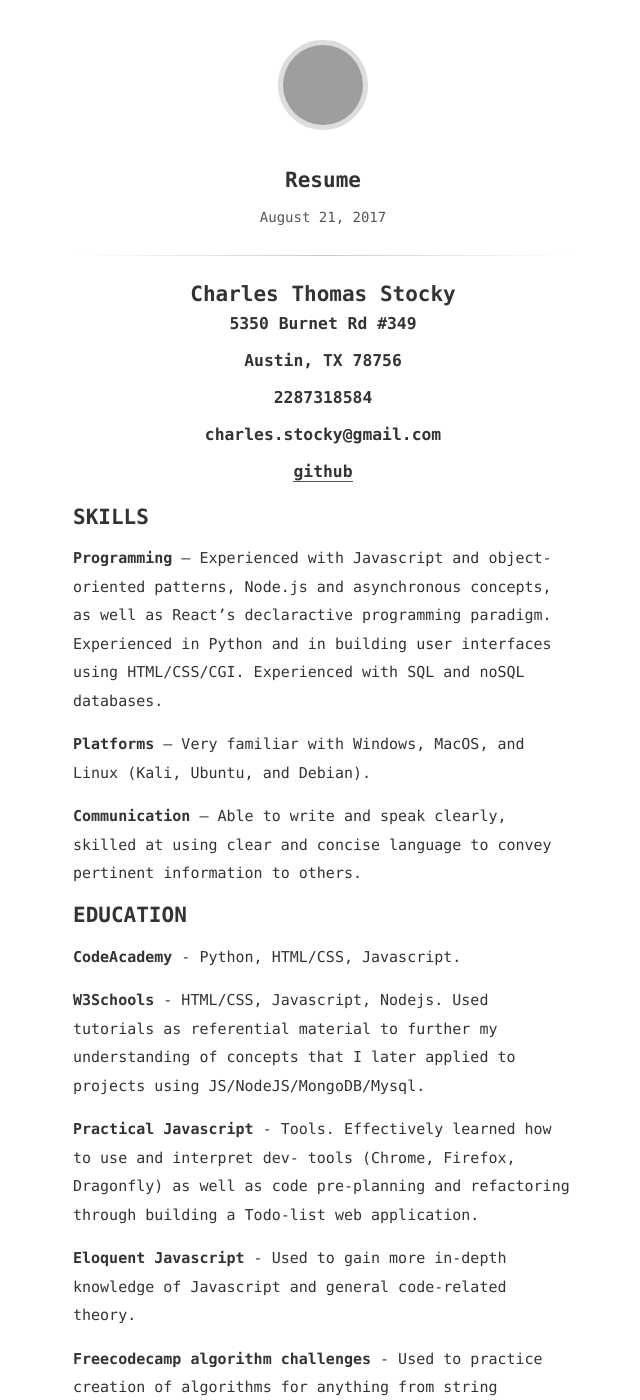
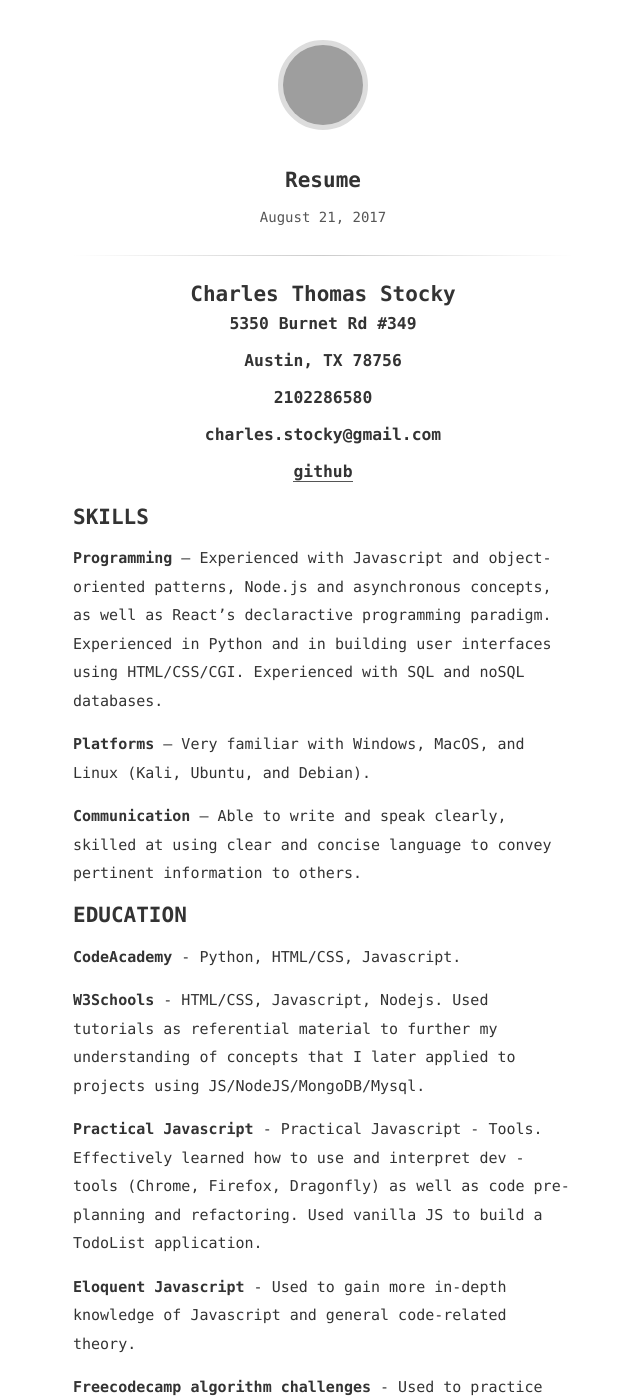
Before and after one commit to CharlesStocky/CharlesStocky.github.io, a Jekyll site: the page built from _posts/2017-8-21-Resume.md, in a window 1280 px wide and 1400 px high. Shown: the whole window, without its empty margins (317-957 px from the left). Built offline with Jekyll 4.4.1, drawn with Linux system fonts in a browser that asks for light colours; some of the changed text lies outside the part shown; grey boxes are pictures that could not be loaded.

Commit message:
updated resume

```diff
--- a/_posts/2017-8-21-Resume.md
+++ b/_posts/2017-8-21-Resume.md
@@ -1,7 +1,7 @@
 <h1 style='text-align:center'>Charles Thomas Stocky</h1>
 <h3 style='text-align:center; margin-top:-8px' >5350 Burnet Rd #349</h3>
 <h3 style='text-align:center; margin-top:-8px'>Austin, TX 78756</h3>
-<h3 style='text-align:center; margin-top:-8px'>2287318584</h3>
+<h3 style='text-align:center; margin-top:-8px'>2102286580</h3>
 <h3 style='text-align:center; margin-top:-8px'>charles.stocky@gmail.com</h3>
 <h3 style='text-align:center; margin-top:-8px;'><a href='https://github.com/CharlesStocky'>github</a></h3>
 
@@ -24,9 +24,7 @@ language to convey pertinent information to others.
 <b>W3Schools</b> - HTML/CSS, Javascript, Nodejs. Used tutorials as referential material to further
 my understanding of concepts that I later applied to projects using JS/NodeJS/MongoDB/Mysql.
 
-<b>Practical Javascript</b> - Tools. Effectively learned how to use and interpret dev-
-tools (Chrome, Firefox, Dragonfly) as well as code pre-planning and refactoring
-through building a Todo-list web application.
+<b>Practical Javascript</b> - Practical Javascript - Tools. Effectively learned how to use and interpret dev - tools (Chrome, Firefox, Dragonfly) as well as code pre-planning and refactoring. Used vanilla JS to build a TodoList application.
 
 <b>Eloquent Javascript</b> - Used to gain more in-depth knowledge of Javascript and
 general code-related theory.
```
Also changed, not shown: other parts of _posts/2017-8-21-Resume.md (+2 -0 lines).
